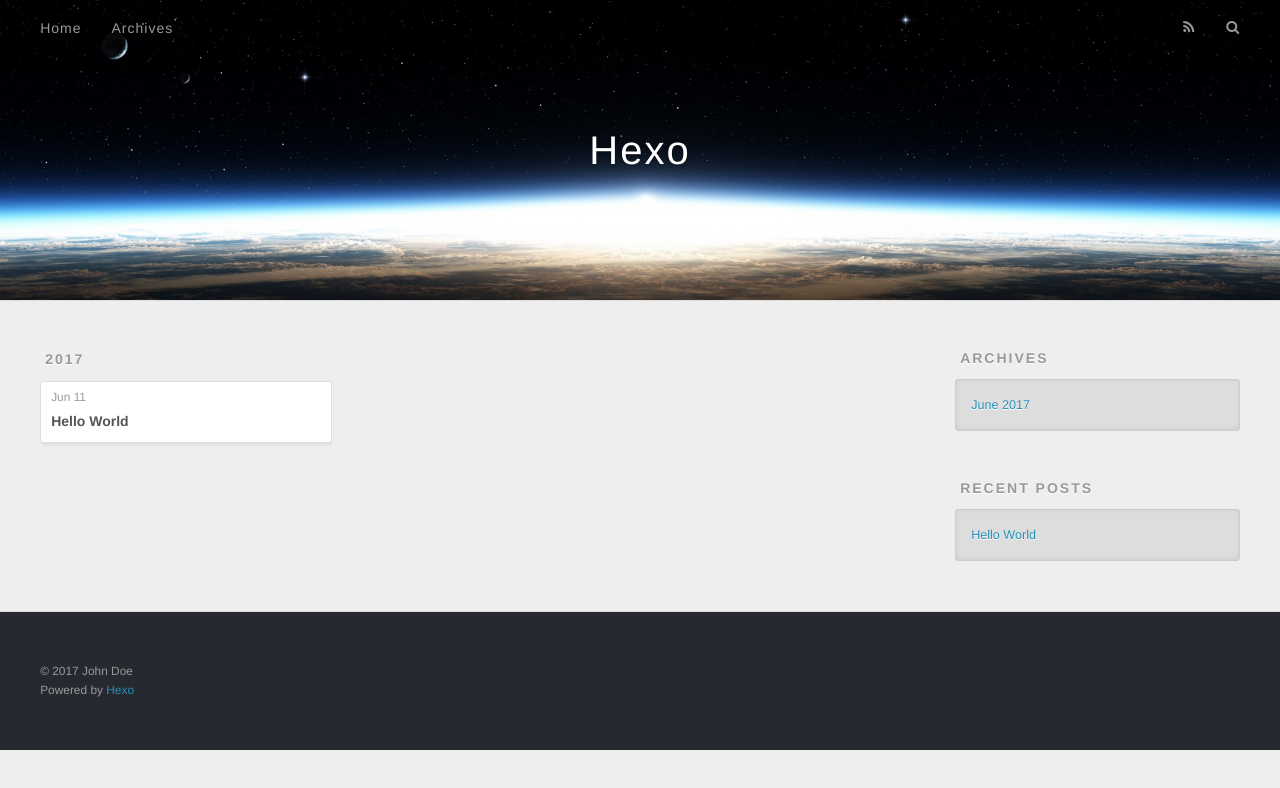
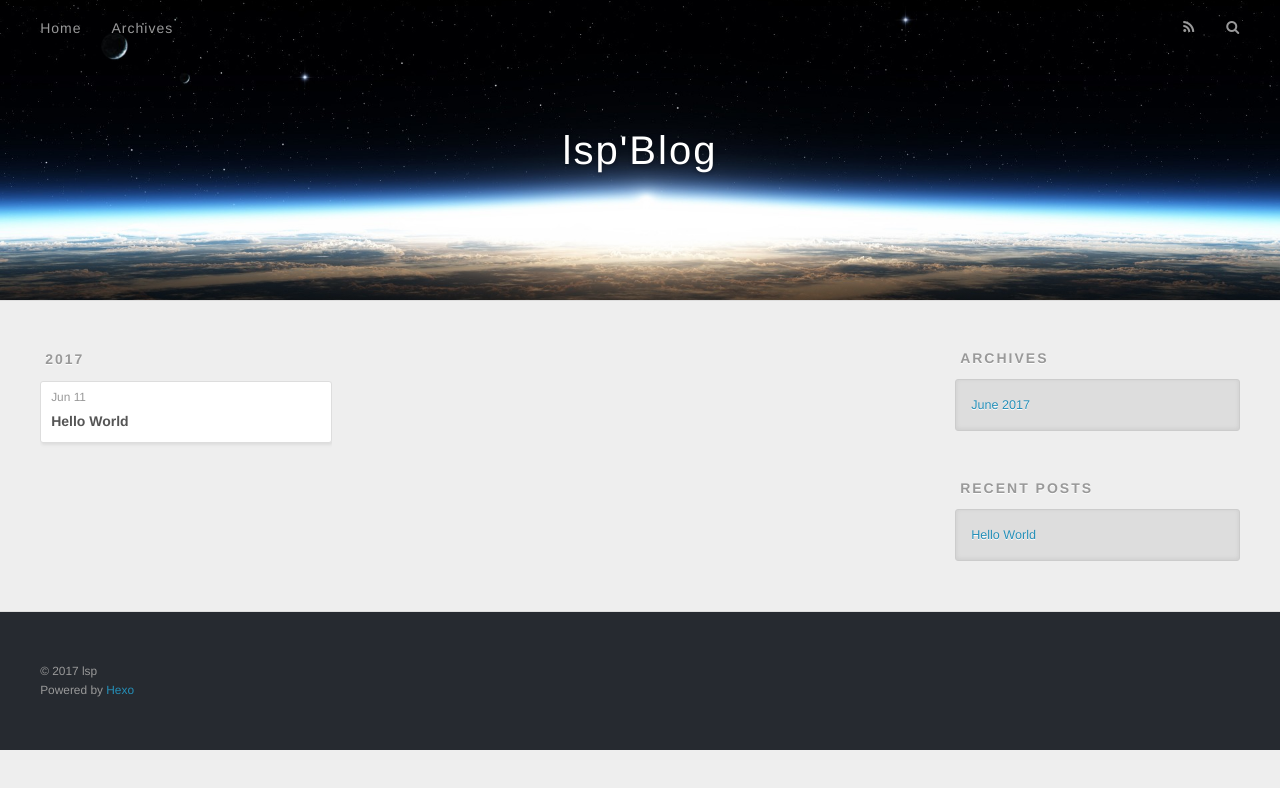
Before and after one commit to lspRosa/lspRosa.github.io, a plain HTML site: page archives/2017/06/index.html in a window 1280 px wide. Drawn offline with nearby package versions, Linux system fonts and the light colour scheme.

Commit message:
Site updated: 2017-06-11 01:07:46

```diff
--- a/archives/2017/06/index.html
+++ b/archives/2017/06/index.html
@@ -3,16 +3,16 @@
 <head>
   <meta charset="utf-8">
 
-  <title>Archives: 2017/6 | Hexo</title>
+  <title>Archives: 2017/6 | lsp&#39;Blog</title>
   <meta name="viewport" content="width=device-width, initial-scale=1, maximum-scale=1">
   <meta property="og:type" content="website">
-<meta property="og:title" content="Hexo">
+<meta property="og:title" content="lsp&#39;Blog">
 <meta property="og:url" content="http://yoursite.com/archives/2017/06/index.html">
-<meta property="og:site_name" content="Hexo">
+<meta property="og:site_name" content="lsp&#39;Blog">
 <meta name="twitter:card" content="summary">
-<meta name="twitter:title" content="Hexo">
+<meta name="twitter:title" content="lsp&#39;Blog">
 
-    <link rel="alternate" href="/atom.xml" title="Hexo" type="application/atom+xml">
+    <link rel="alternate" href="/atom.xml" title="lsp&#39;Blog" type="application/atom+xml">
 
 
     <link rel="icon" href="/favicon.png">
@@ -33,7 +33,7 @@
   <div id="header-outer" class="outer">
     <div id="header-title" class="inner">
       <h1 id="logo-wrap">
-        <a href="/" id="logo">Hexo</a>
+        <a href="/" id="logo">lsp&#39;Blog</a>
       </h1>
 
     </div>
@@ -137,7 +137,7 @@
 
   <div class="outer">
     <div id="footer-info" class="inner">
-      &copy; 2017 John Doe<br>
+      &copy; 2017 lsp<br>
       Powered by <a href="http://hexo.io/" target="_blank">Hexo</a>
     </div>
   </div>
```
Also changed, not shown: 2017/06/11/hello-world/index.html (+6 -6 lines), archives/2017/index.html (+7 -7 lines), archives/index.html (+7 -7 lines), index.html (+8 -8 lines).
